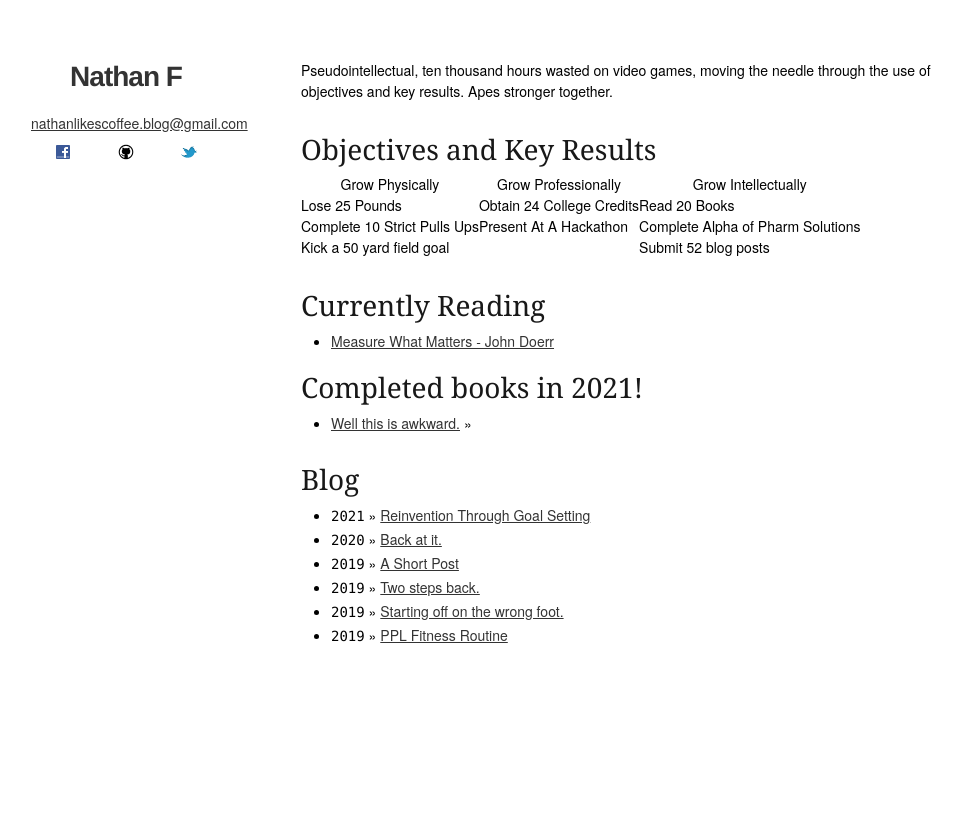
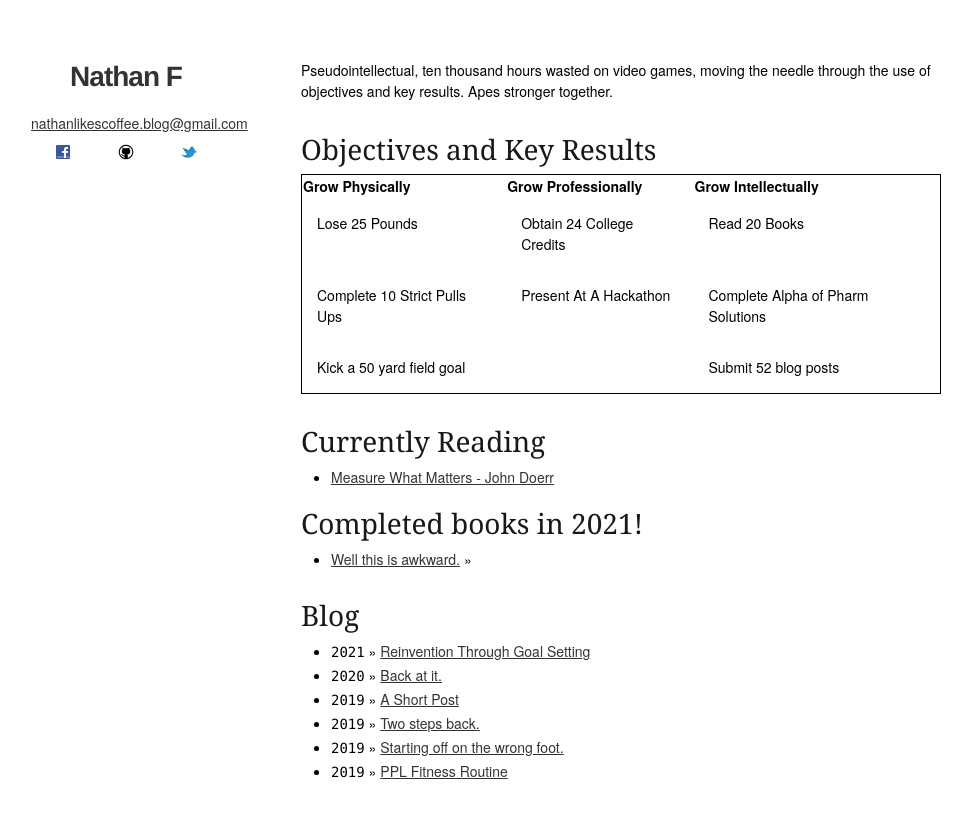
Before and after one commit to Nathanlikescoffee/Blog, a Jekyll site: the page built from index.html, in a window 1280 px wide. Shown: the top 818 px of the page, without its empty margins (169-1141 px from the left). Built offline with Jekyll 4.4.1, drawn with Linux system fonts in a browser that asks for light colours.

Commit message:
Update base.css

```diff
--- a/stylesheets/base.css
+++ b/stylesheets/base.css
@@ -24,7 +24,7 @@
 
 /* #Reset & Basics (Inspired by E. Meyers)
 ================================================== */
-	html, body, div, span, applet, object, iframe, h1, h2, h3, h4, h5, h6, p, blockquote, pre, a, abbr, acronym, address, big, cite, code, del, dfn, em, img, ins, kbd, q, s, samp, small, strike, strong, sub, sup, tt, var, b, u, i, center, dl, dt, dd, ol, ul, li, fieldset, form, label, legend, table, caption, tbody, tfoot, thead, tr, th, td, article, aside, canvas, details, embed, figure, figcaption, footer, header, hgroup, menu, nav, output, ruby, section, summary, time, mark, audio, video {
+	html, body, div, span, applet, object, iframe, h1, h2, h3, h4, h5, h6, p, blockquote, pre, a, abbr, acronym, address, big, cite, code, del, dfn, em, img, ins, kbd, q, s, samp, small, strike, strong, sub, sup, tt, var, b, u, i, center, dl, dt, dd, ol, ul, li, fieldset, form, label, legend, caption, tbody, tfoot, thead, tr, article, aside, canvas, details, embed, figure, figcaption, footer, header, hgroup, menu, nav, output, ruby, section, summary, time, mark, audio, video {
 		margin: 0;
 		padding: 0;
 		border: 0;
@@ -45,7 +45,14 @@
 		content: none; }
 	table {
 		border-collapse: collapse;
-		border-spacing: 0; }
+		border-spacing: 0;
+		border: 1px solid black;}
+	tr,td{
+		font-size: 100%;
+		font: inherit;
+		padding: 15px;
+ 	 	text-align: left;
+	}
 
 
 /* #Basic Styles
```
